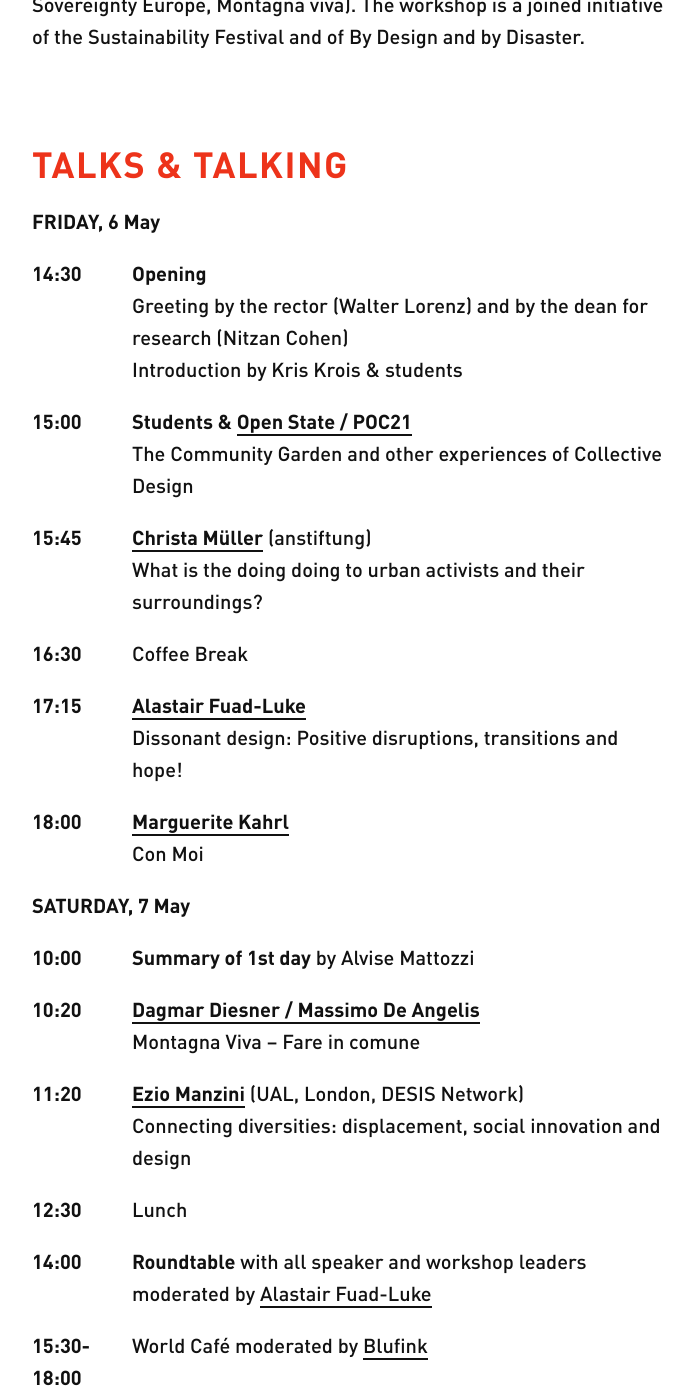
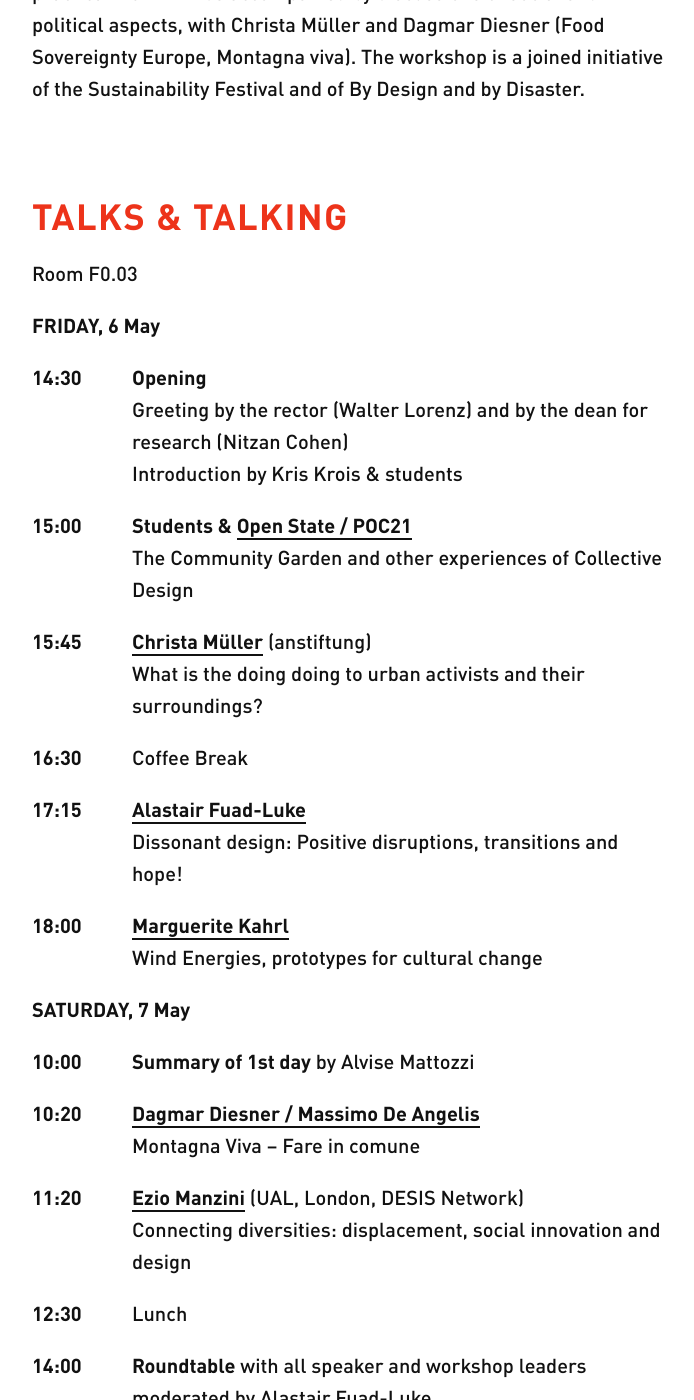
Before and after one commit to aminalhazwani/designdisaster2016.unibz.it, a Jekyll site: the page built from program/index.html, in a window 1280 px wide and 1400 px high, scrolled down 1328 px. Shown: the whole window, without its empty margins (288-982 px from the left). Built offline with Jekyll 4.4.1, drawn with Linux system fonts in a browser that asks for light colours; some of the changed text lies outside the part shown.

Commit message:
[edit] content

```diff
--- a/program/index.html
+++ b/program/index.html
@@ -34,6 +34,7 @@
      <div class="wrap">
        <h3 class="section-title" id="workshop">HANDS-ON WORKSHOP</h3>
         <p>2 - 6 May, Monday - Friday</p>
+        <p>Room C0.03 / C0.04</p>
         <p><b>Community Garden Unibz</b><br>
 In the workshop students of all faculties and other participants co-create the university community garden. It will lead by <a href="{{ site.url }}/speakers/openstate/">Open State / POC21</a>, with all their experience in guiding heterogeneous groups in creative processes. Further contributions will come from a permaculture practitioner, by teachers/researchers of unibz, in particular the teachers of the <a href="http://designdisaster.unibz.it/MA">MA in Eco-Social Design</a> (<a href="http://www.andreadechirico.com/">Andrea De Chirico</a>, <a href="http://aminalhazwani.com/">Amin Al Hazwani</a>, <a href="http://pro2.unibz.it/projects/blogs/bydesignorbydisaster/kris-krois/">Kris Krois</a>, <a href="http://portfolio.matteomoretti.com/">Matteo Moretti</a>, <a href="http://pro2.unibz.it/projects/blogs/bydesignorbydisaster/kuno-prey/">Kuno Prey</a>). The practical work will be accompanied by discussions of social and political aspects, with Christa Müller and Dagmar Diesner (Food Sovereignty Europe, Montagna viva).
 The workshop is a joined initiative of the Sustainability Festival and of By Design and by Disaster.
@@ -49,6 +50,7 @@
    <section class="content-section">
      <div class="wrap">
         <h3 class="section-title" id="talks">TALKS & TALKING</h3>
+        <p>Room F0.03</p>
       <p class="bold">FRIDAY, 6 May</p>
     <article>
       <p class="bold">14:30</p>
@@ -81,7 +83,7 @@
     <article>
       <p class="bold">18:00</p>
       <p><b><a href="{{ site.url }}/speakers/marguerite-kahrl/">Marguerite Kahrl</a></b>
-      <br>Con Moi</p>
+      <br>Wind Energies, prototypes for cultural change</p>
     </article>
 
  <p class="bold">SATURDAY, 7 May</p>
@@ -130,7 +132,7 @@
  <section class="content-section">
      <div class="wrap">
         <h3 class="section-title" id="kids">KID'S PROGRAM</h3>
-
+      <p>Room F0.01</p>
       <p class="bold">FRIDAY, 6 May</p>
       <article>
       <p class="bold">14:00-18:00</p>
```
